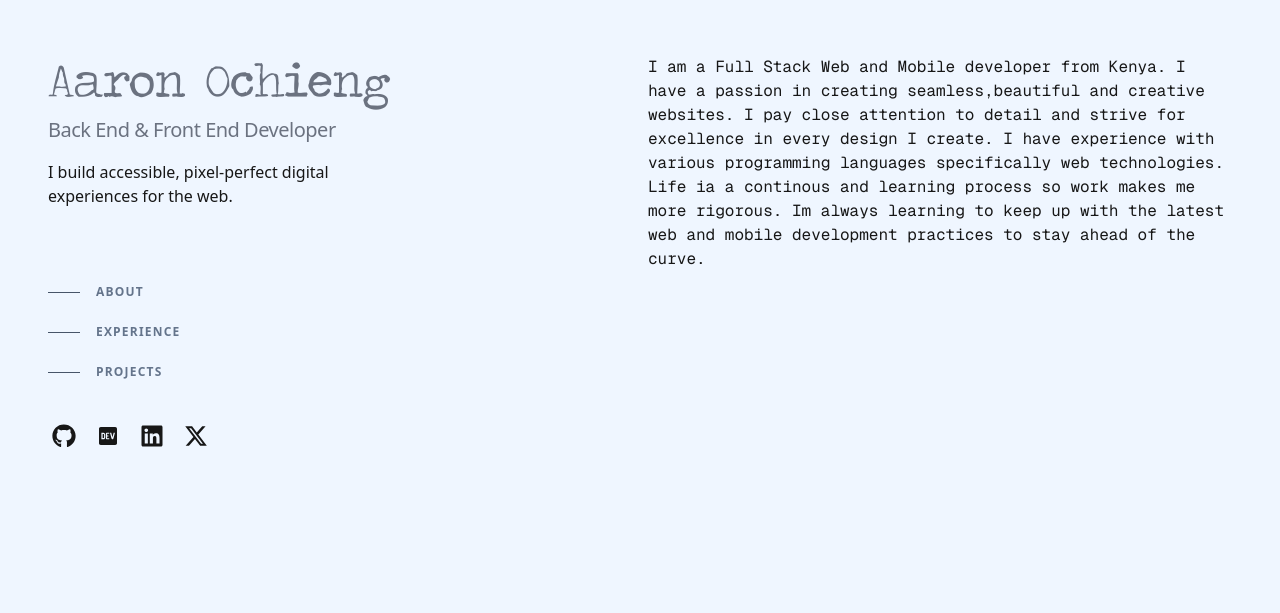
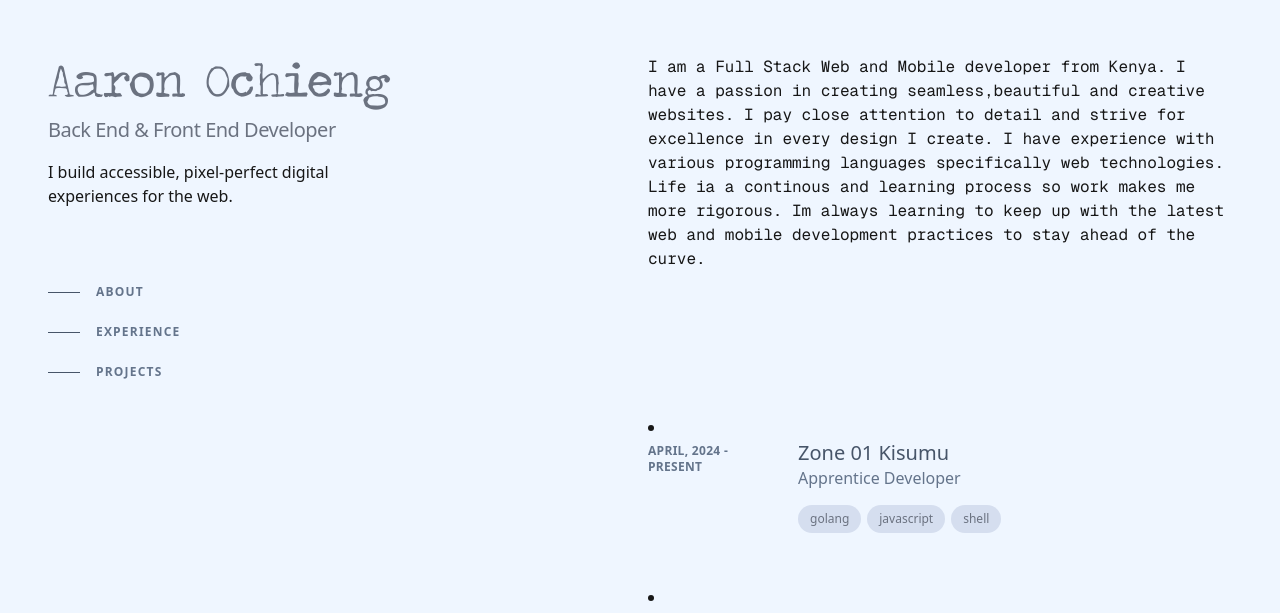
Before and after one commit to Aaron-Ochieng/portfolio, a Next.js app: page / in a window 1280 px wide. Shown: the part 184-797 px from the top of the page. Built offline with nearby package versions, Linux system fonts and the light colour scheme.

Commit message:
add: work experience section

```diff
--- a/app/components/section2.js
+++ b/app/components/section2.js
@@ -1,4 +1,5 @@
-import { intro } from "../data/intro";
+import { intro, work } from "../data/intro";
+import Card from "./card";
 
 export default function Section2() {
     var txt = "{txt}"
@@ -17,6 +18,13 @@ export default function Section2() {
                     </p>
                 </div>
             </div>
+
+            {/* Work Experience */}
+            {Object.entries(work).map(([key, { desc, pos, technology, date, company }]) => (
+                <div key={key}>
+                    <Card key={key} date={date} position={pos} company={company} description={desc} technology={technology} />
+                </div>
+            ))}
         </section>
     )
 }
```
